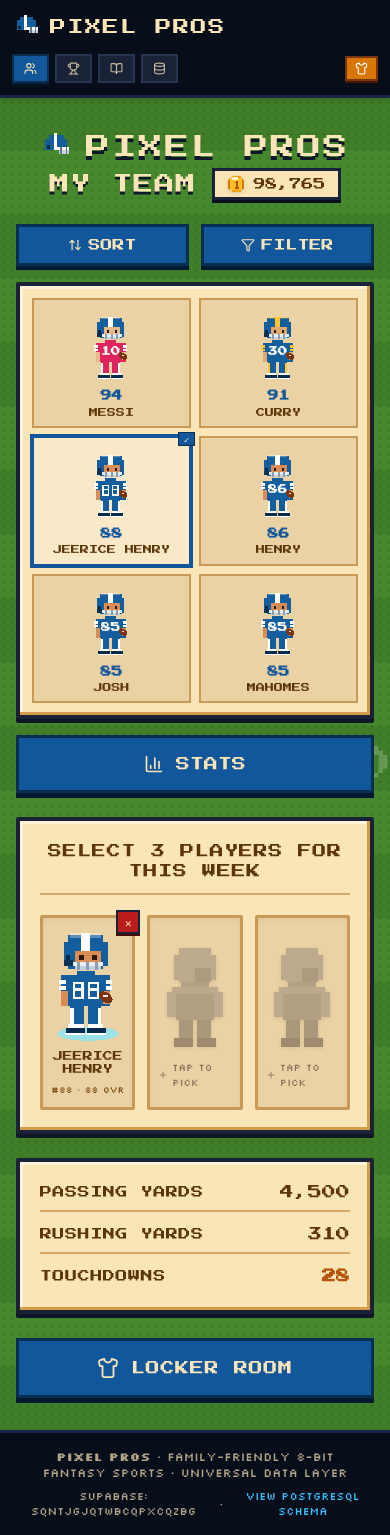
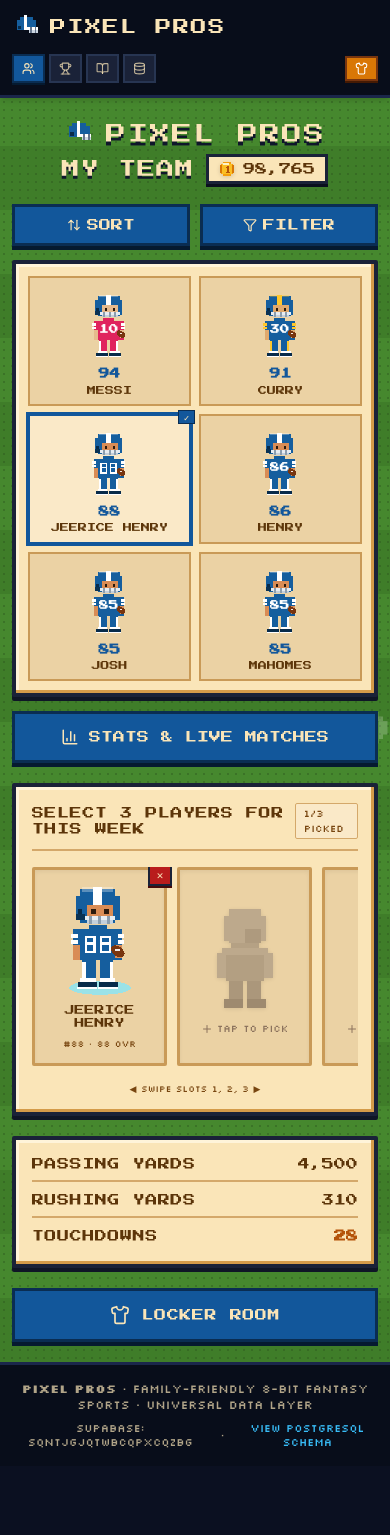
Before and after one commit to paulsjob/pixel-pros-app, a React (Vite) app: page / in a window 390 px wide. After the commit the page ends 1466 px from the top, so only its background shows below. Built offline with nearby package versions, Linux system fonts and the light colour scheme; no server answers.

Commit message:
feat(ui): optimize mobile responsiveness and touch UX
Refine modals and layout for better mobile compatibility, including improved scroll handling, touch-action adjustments, and refined interaction flows for player selection.

```diff
--- a/src/App.tsx
+++ b/src/App.tsx
@@ -68,11 +68,13 @@ export default function App() {
   };
 
   // Open detail for slot selection
-  const handleSelectSlot = (index: number) => {
-    // Find first available player not in team
+  const handleSelectSlot = (_index: number) => {
+    // Find first available player not in team and open their card for immediate 1-tap addition
     const available = roster.find(p => !user.selectedPlayerIds.includes(p.id));
     if (available) {
-      handleTogglePlayer(available);
+      setDetailedPlayer(available);
+    } else {
+      showToast('Your 3-player lineup is already full! Remove a player to swap.');
     }
   };
 
@@ -157,7 +159,7 @@ export default function App() {
           </div>
 
           {/* Navigation Tabs */}
-          <nav className="flex items-center gap-1.5 sm:gap-2">
+          <nav className="flex items-center gap-1 sm:gap-2">
             {[
               { id: 'team', label: 'MY TEAM', icon: Users },
               { id: 'leaderboard', label: 'LEADERBOARD', icon: Trophy },
@@ -170,7 +172,7 @@ export default function App() {
                 <button
                   key={tab.id}
                   onClick={() => setActiveTab(tab.id as any)}
-                  className={`flex items-center gap-1.5 px-2.5 sm:px-3 py-1.5 sm:py-2 font-pixel text-[10px] sm:text-xs border-2 cursor-pointer transition-all ${
+                  className={`touch-manipulation flex items-center gap-1.5 px-2 sm:px-3 py-1.5 sm:py-2 font-pixel text-[10px] sm:text-xs border-2 cursor-pointer transition-all active:translate-y-0.5 ${
                     isActive
                       ? 'bg-[#12579b] text-[#fae5b8] border-[#0a2d52] shadow-[0_2px_0_0_#051a30]'
                       : 'bg-[#1a2238] text-[#fae5b8]/75 border-[#273552] hover:bg-[#232e4b] hover:text-[#fae5b8]'
@@ -191,7 +193,7 @@ export default function App() {
 
             <button
               onClick={() => setIsLockerRoomOpen(true)}
-              className="flex items-center gap-1 px-2 sm:px-2.5 py-1 bg-[#d97706] hover:bg-[#b45309] text-white border-2 border-[#78350f] font-pixel text-[10px] cursor-pointer shadow-[0_2px_0_0_#451a03] active:translate-y-0.5 active:shadow-none"
+              className="touch-manipulation flex items-center gap-1 px-2 sm:px-2.5 py-1 bg-[#d97706] hover:bg-[#b45309] text-white border-2 border-[#78350f] font-pixel text-[10px] cursor-pointer shadow-[0_2px_0_0_#451a03] active:translate-y-0.5 active:shadow-none"
               title="Open Locker Room"
             >
               <Shirt size={13} />
@@ -213,7 +215,7 @@ export default function App() {
       )}
 
       {/* Main Container with Retro Football Field Texture */}
-      <main className="flex-1 football-field py-8 px-4 sm:px-6 relative">
+      <main className="flex-1 football-field py-5 sm:py-8 px-2 sm:px-6 relative">
 
         {/* Yard Lines Overlay on Football Field (Image 2 & 3 atmosphere) */}
         <div className="pointer-events-none absolute inset-0 overflow-hidden flex justify-between items-center opacity-20 px-8 text-white font-pixel text-4xl select-none">
@@ -229,7 +231,7 @@ export default function App() {
         </div>
 
         {/* Content Views */}
-        <div className="relative z-10">
+        <div className="relative z-10 w-full max-w-md md:max-w-5xl mx-auto">
           {activeTab === 'team' && (
             <MyTeamView
               roster={roster}
@@ -269,7 +271,7 @@ export default function App() {
       </main>
 
       {/* Footer Info */}
-      <footer className="bg-[#080d1a] border-t-3 border-[#1a264a] py-4 px-6 text-center text-xs font-retro text-[#fae5b8]/70">
+      <footer className="bg-[#080d1a] border-t-3 border-[#1a264a] py-4 px-4 sm:px-6 text-center text-xs font-retro text-[#fae5b8]/70">
         <div className="max-w-5xl mx-auto flex flex-col sm:flex-row items-center justify-between gap-2">
           <div>
             <strong>PIXEL PROS</strong> • Family-Friendly 8-Bit Fantasy Sports • Universal Data Layer
@@ -279,7 +281,7 @@ export default function App() {
             <span>•</span>
             <button
               onClick={() => setActiveTab('database')}
-              className="hover:underline text-[#38bdf8] cursor-pointer"
+              className="touch-manipulation hover:underline text-[#38bdf8] cursor-pointer"
             >
               View PostgreSQL Schema
             </button>
@@ -292,7 +294,10 @@ export default function App() {
         <PlayerCardModal
           player={detailedPlayer}
           onClose={() => setDetailedPlayer(null)}
-          onSelectForTeam={handleTogglePlayer}
+          onSelectForTeam={(player) => {
+            handleTogglePlayer(player);
+            setDetailedPlayer(null);
+          }}
           isSelectedForTeam={user.selectedPlayerIds.includes(detailedPlayer.id)}
         />
       )}
--- a/src/components/MyTeamView.tsx
+++ b/src/components/MyTeamView.tsx
@@ -48,45 +48,45 @@ export const MyTeamView: React.FC<MyTeamViewProps> = ({
   });
 
   return (
-    <div className="w-full max-w-5xl mx-auto">
+    <div className="w-full max-w-md md:max-w-5xl mx-auto px-1 sm:px-0">
       {/* Top Banner Header matching Image 3 */}
-      <div className="text-center mb-6">
-        <div className="flex items-center justify-center gap-3 mb-1">
-          <PixelHelmetIcon size={34} color="#155e9e" />
-          <h1 className="font-pixel text-2xl sm:text-3xl text-[#fae5b8] tracking-widest drop-shadow-[0_4px_0_#0f172a]">
+      <div className="text-center mb-5 sm:mb-6">
+        <div className="flex items-center justify-center gap-2.5 mb-1">
+          <PixelHelmetIcon size={32} color="#155e9e" />
+          <h1 className="font-pixel text-xl sm:text-3xl text-[#fae5b8] tracking-widest drop-shadow-[0_4px_0_#0f172a]">
             PIXEL PROS
           </h1>
         </div>
 
-        <div className="flex items-center justify-center gap-4">
-          <h2 className="font-pixel text-xl sm:text-2xl text-[#fae5b8] tracking-wider drop-shadow-[0_3px_0_#0f172a]">
+        <div className="flex items-center justify-center gap-3 sm:gap-4">
+          <h2 className="font-pixel text-lg sm:text-2xl text-[#fae5b8] tracking-wider drop-shadow-[0_3px_0_#0f172a]">
             MY TEAM
           </h2>
-          <div className="flex items-center gap-2 px-3 py-1 bg-[#fae5b8] border-3 border-[#1a2238] shadow-[0_3px_0_0_#0a0f1d] text-[#5c3509] font-pixel text-xs">
-            <PixelCoin size={18} />
+          <div className="flex items-center gap-2 px-2.5 sm:px-3 py-1 bg-[#fae5b8] border-3 border-[#1a2238] shadow-[0_3px_0_0_#0a0f1d] text-[#5c3509] font-pixel text-xs">
+            <PixelCoin size={16} />
             <span>{user.coins.toLocaleString()}</span>
           </div>
         </div>
       </div>
 
       {/* Main Layout matching Image 2 & 3 */}
-      <div className="grid grid-cols-1 md:grid-cols-12 gap-6 items-start">
+      <div className="grid grid-cols-1 md:grid-cols-12 gap-5 sm:gap-6 items-start">
 
         {/* LEFT COLUMN: Controls + 6 Roster Grid + Stats */}
-        <div className="md:col-span-4 flex flex-col gap-4">
+        <div className="md:col-span-4 flex flex-col gap-3.5 sm:gap-4">
 
           {/* SORT & FILTER Buttons */}
-          <div className="flex gap-3">
+          <div className="flex gap-2.5 sm:gap-3">
             <button
               onClick={() => setSortAsc(!sortAsc)}
-              className="flex-1 py-2.5 px-3 bg-[#12579b] hover:bg-[#186abb] text-[#fae5b8] font-pixel text-xs border-3 border-[#0a2d52] shadow-[0_4px_0_0_#051a30] cursor-pointer flex items-center justify-center gap-1.5 active:translate-y-1 active:shadow-none transition-all"
+              className="touch-manipulation flex-1 py-2.5 px-3 bg-[#12579b] hover:bg-[#186abb] text-[#fae5b8] font-pixel text-xs border-3 border-[#0a2d52] shadow-[0_4px_0_0_#051a30] cursor-pointer flex items-center justify-center gap-1.5 active:translate-y-0.5 active:shadow-none transition-all"
             >
               <ArrowUpDown size={14} />
               <span>SORT</span>
             </button>
             <button
               onClick={() => setFilterActive(!filterActive)}
-              className="flex-1 py-2.5 px-3 bg-[#12579b] hover:bg-[#186abb] text-[#fae5b8] font-pixel text-xs border-3 border-[#0a2d52] shadow-[0_4px_0_0_#051a30] cursor-pointer flex items-center justify-center gap-1.5 active:translate-y-1 active:shadow-none transition-all"
+              className="touch-manipulation flex-1 py-2.5 px-3 bg-[#12579b] hover:bg-[#186abb] text-[#fae5b8] font-pixel text-xs border-3 border-[#0a2d52] shadow-[0_4px_0_0_#051a30] cursor-pointer flex items-center justify-center gap-1.5 active:translate-y-0.5 active:shadow-none transition-all"
             >
               <Filter size={14} />
               <span>FILTER</span>
@@ -102,7 +102,7 @@ export const MyTeamView: React.FC<MyTeamViewProps> = ({
                   <button
                     key={player.id}
                     onClick={() => onOpenPlayerDetail(player)}
-                    className={`p-2 border-2 text-center cursor-pointer transition-all flex flex-col items-center justify-center relative ${
+                    className={`touch-manipulation p-2 border-2 text-center cursor-pointer transition-all flex flex-col items-center justify-center relative active:translate-y-0.5 ${
                       isSelected
                         ? 'border-[#12579b] bg-[#fae9c8] ring-2 ring-[#12579b]'
                         : 'border-[#c99a57] bg-[#ebd2a4] hover:bg-[#fae9c8]'
@@ -142,25 +142,30 @@ export const MyTeamView: React.FC<MyTeamViewProps> = ({
           {/* STATS Button matching bottom left of Image 3 */}
           <button
             onClick={onOpenStatsModal}
-            className="w-full py-4 bg-[#12579b] hover:bg-[#186abb] text-[#fae5b8] font-pixel text-sm border-3 border-[#0a2d52] shadow-[0_5px_0_0_#051a30] cursor-pointer flex items-center justify-center gap-3 active:translate-y-1 active:shadow-none transition-all"
+            className="touch-manipulation w-full py-3.5 sm:py-4 bg-[#12579b] hover:bg-[#186abb] text-[#fae5b8] font-pixel text-xs sm:text-sm border-3 border-[#0a2d52] shadow-[0_4px_0_0_#051a30] cursor-pointer flex items-center justify-center gap-2.5 active:translate-y-0.5 active:shadow-none transition-all"
           >
-            <BarChart3 size={20} />
-            <span>STATS</span>
+            <BarChart3 size={18} />
+            <span>STATS & LIVE MATCHES</span>
           </button>
 
         </div>
 
         {/* RIGHT COLUMN: 3 Selected Players + Stats Box + Locker Room */}
-        <div className="md:col-span-8 flex flex-col gap-6">
+        <div className="md:col-span-8 flex flex-col gap-5 sm:gap-6">
 
           {/* Top Panel: SELECT 3 PLAYERS FOR THIS WEEK */}
-          <div className="pixel-box-cream p-5 rounded-xs">
-            <h2 className="font-pixel text-center text-sm sm:text-base text-[#5c3509] tracking-wider mb-5 uppercase border-b-2 border-[#d4a86a] pb-3">
-              SELECT 3 PLAYERS FOR THIS WEEK
-            </h2>
+          <div className="pixel-box-cream p-4 sm:p-5 rounded-xs">
+            <div className="flex items-center justify-between border-b-2 border-[#d4a86a] pb-2.5 mb-4">
+              <h2 className="font-pixel text-xs sm:text-base text-[#5c3509] tracking-wider uppercase">
+                SELECT 3 PLAYERS FOR THIS WEEK
+              </h2>
+              <span className="font-retro text-[10px] text-[#784610] bg-[#fae9c8] px-2 py-0.5 border border-[#d4a86a] rounded-xs">
+                {selectedPlayers.length}/3 PICKED
+              </span>
+            </div>
 
-            {/* 3 Large Player Slots */}
-            <div className="grid grid-cols-3 gap-3 sm:gap-4">
+            {/* 3 Active Player Slots: Horizontal Scroll Row on Mobile, 3-Column Grid on Tablet/Desktop */}
+            <div className="flex sm:grid sm:grid-cols-3 gap-2.5 sm:gap-4 overflow-x-auto sm:overflow-visible pb-2 sm:pb-0 snap-x snap-mandatory">
               {[0, 1, 2].map(slotIndex => {
                 const player = selectedPlayers[slotIndex];
 
@@ -174,7 +179,7 @@ export const MyTeamView: React.FC<MyTeamViewProps> = ({
                         onSelectSlot(slotIndex);
                       }
                     }}
-                    className={`bg-[#ebd2a4] border-3 border-[#c99a57] rounded-xs min-h-[160px] sm:min-h-[200px] flex flex-col items-center justify-center p-2 sm:p-3 relative cursor-pointer transition-all hover:bg-[#fae9c8] group shadow-[inset_0_2px_4px_rgba(0,0,0,0.06)]`}
+                    className="min-w-[135px] flex-1 sm:min-w-0 snap-center shrink-0 sm:shrink touch-manipulation bg-[#ebd2a4] border-3 border-[#c99a57] rounded-xs min-h-[160px] sm:min-h-[200px] flex flex-col items-center justify-center p-2.5 sm:p-3 relative cursor-pointer transition-all hover:bg-[#fae9c8] group shadow-[inset_0_2px_4px_rgba(0,0,0,0.06)] active:translate-y-0.5"
                   >
                     {player ? (
                       <>
@@ -198,7 +203,7 @@ export const MyTeamView: React.FC<MyTeamViewProps> = ({
                             e.stopPropagation();
                             onTogglePlayer(player);
                           }}
-                          className="absolute -top-2 -right-2 w-6 h-6 bg-[#b91c1c] text-[#fae5b8] border-2 border-[#1a2238] flex items-center justify-center font-pixel text-[9px] shadow-[0_2px_0_0_#450a0a]"
+                          className="touch-manipulation absolute -top-2 -right-2 w-6 h-6 bg-[#b91c1c] text-[#fae5b8] border-2 border-[#1a2238] flex items-center justify-center font-pixel text-[9px] shadow-[0_2px_0_0_#450a0a] active:translate-y-0.5"
                           title="Remove from Team"
                         >
                           ✕
@@ -220,15 +225,20 @@ export const MyTeamView: React.FC<MyTeamViewProps> = ({
                 );
               })}
             </div>
+
+            {/* Mobile swipe hint */}
+            <div className="sm:hidden text-center mt-2 text-[9px] font-retro text-[#784610]">
+              ◀ SWIPE SLOTS 1, 2, 3 ▶
+            </div>
           </div>
 
           {/* Bottom Panel: PASSING YARDS / RUSHING YARDS / TOUCHDOWNS matching Image 2 & 3 */}
-          <div className="pixel-box-cream p-5 rounded-xs space-y-3">
+          <div className="pixel-box-cream p-4 sm:p-5 rounded-xs space-y-2.5 sm:space-y-3">
             <div className="flex items-center justify-between border-b-2 border-[#d4a86a] pb-2">
               <span className="font-pixel text-xs sm:text-sm text-[#5c3509] tracking-wider">
                 PASSING YARDS
               </span>
-              <span className="font-pixel text-sm sm:text-base text-[#5c3509]">
+              <span className="font-pixel text-xs sm:text-base text-[#5c3509]">
                 {displayStats.passingYards.toLocaleString()}
               </span>
             </div>
@@ -237,7 +247,7 @@ export const MyTeamView: React.FC<MyTeamViewProps> = ({
               <span className="font-pixel text-xs sm:text-sm text-[#5c3509] tracking-wider">
                 RUSHING YARDS
               </span>
-              <span className="font-pixel text-sm sm:text-base text-[#5c3509]">
+              <span className="font-pixel text-xs sm:text-base text-[#5c3509]">
                 {displayStats.rushingYards.toLocaleString()}
               </span>
             </div>
@@ -246,7 +256,7 @@ export const MyTeamView: React.FC<MyTeamViewProps> = ({
               <span className="font-pixel text-xs sm:text-sm text-[#5c3509] tracking-wider">
                 TOUCHDOWNS
               </span>
-              <span className="font-pixel text-sm sm:text-base text-[#b45309] font-bold">
+              <span className="font-pixel text-xs sm:text-base text-[#b45309] font-bold">
                 {displayStats.touchdowns}
               </span>
             </div>
@@ -255,9 +265,9 @@ export const MyTeamView: React.FC<MyTeamViewProps> = ({
           {/* LOCKER ROOM BUTTON matching Image 3 */}
           <button
             onClick={onOpenLockerRoom}
-            className="w-full py-4 px-6 bg-[#12579b] hover:bg-[#186abb] text-[#fae5b8] font-pixel text-sm sm:text-base border-3 border-[#0a2d52] shadow-[0_5px_0_0_#051a30] cursor-pointer flex items-center justify-center gap-3 active:translate-y-1 active:shadow-none transition-all tracking-wider"
+            className="touch-manipulation w-full py-3.5 sm:py-4 px-6 bg-[#12579b] hover:bg-[#186abb] text-[#fae5b8] font-pixel text-xs sm:text-base border-3 border-[#0a2d52] shadow-[0_4px_0_0_#051a30] cursor-pointer flex items-center justify-center gap-3 active:translate-y-0.5 active:shadow-none transition-all tracking-wider"
           >
-            <Shirt size={22} />
+            <Shirt size={20} />
             <span>LOCKER ROOM</span>
           </button>
 
--- a/src/index.css
+++ b/src/index.css
@@ -6,6 +6,11 @@
     image-rendering: pixelated;
     background-color: #0b1021;
     color: #fae5b8;
+    touch-action: manipulation;
+  }
+
+  button, a, [role="button"] {
+    touch-action: manipulation;
   }
 }
 
```
Also changed, not shown: src/components/LockerRoomModal.tsx (+20 -20 lines), src/components/PlayerCardModal.tsx (+33 -30 lines), src/components/StatsMatchesModal.tsx (+27 -17 lines).
